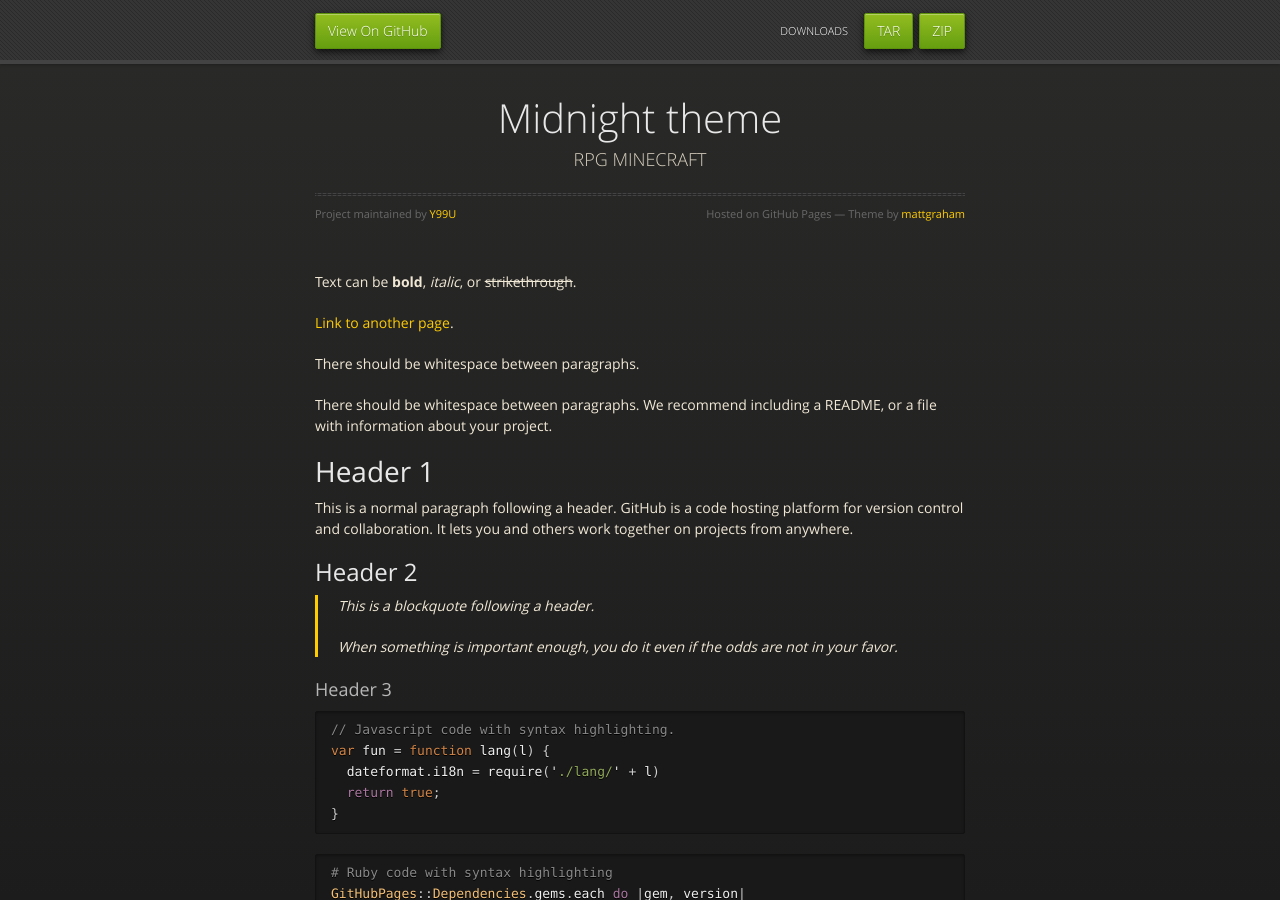
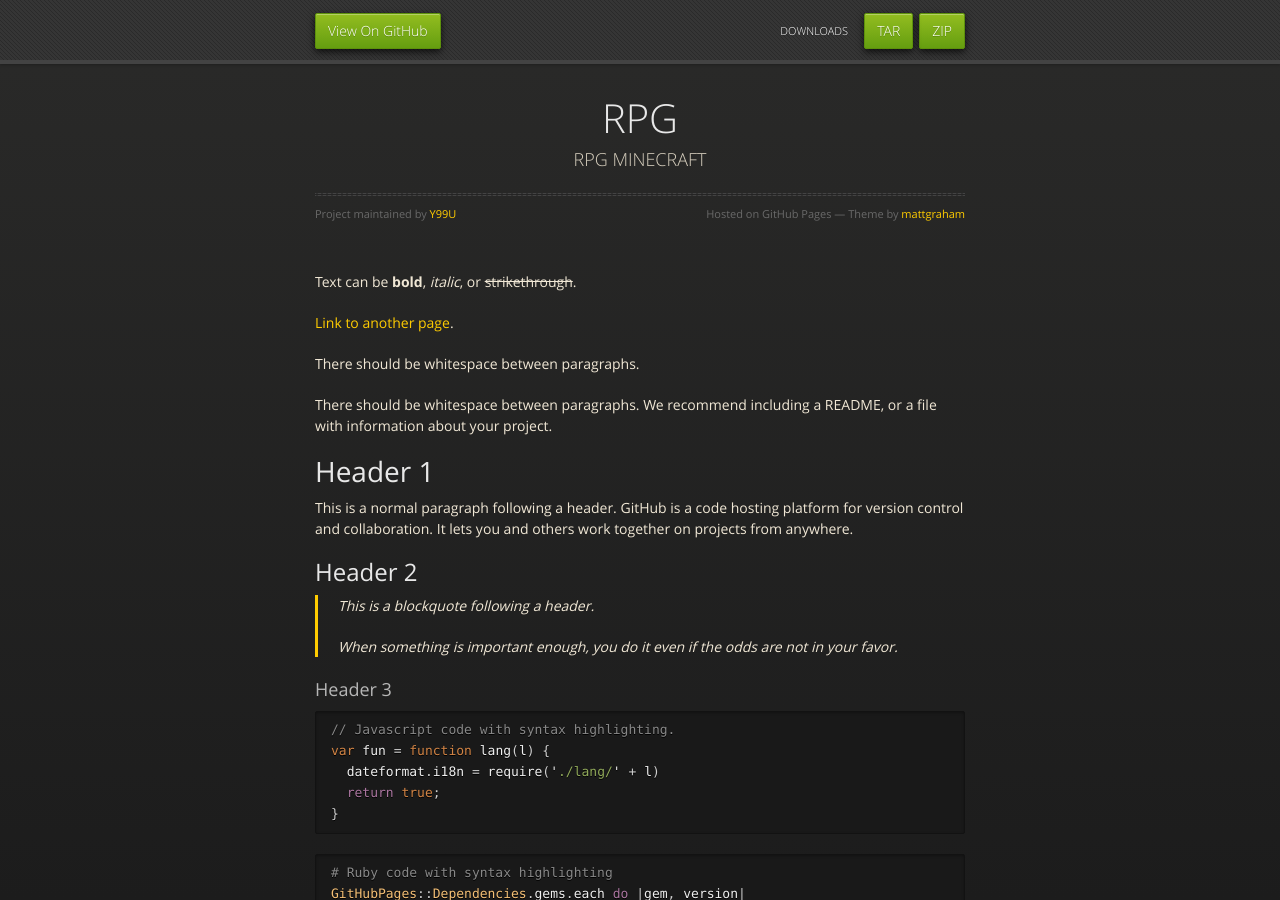
Before and after one commit to Y99U/SITE_MINECRAFT, a Jekyll site: the page built from index.md, in a window 1280 px wide and 900 px high. Built offline with Jekyll 4.4.1, drawn with Linux system fonts in a browser that asks for light colours.

Commit message:
_config.yml

```diff
--- a/_config.yml
+++ b/_config.yml
@@ -1,4 +1,4 @@
-title: Midnight theme
+title: RPG
 description: RPG MINECRAFT
 show_downloads: true
 google_analytics:
```
